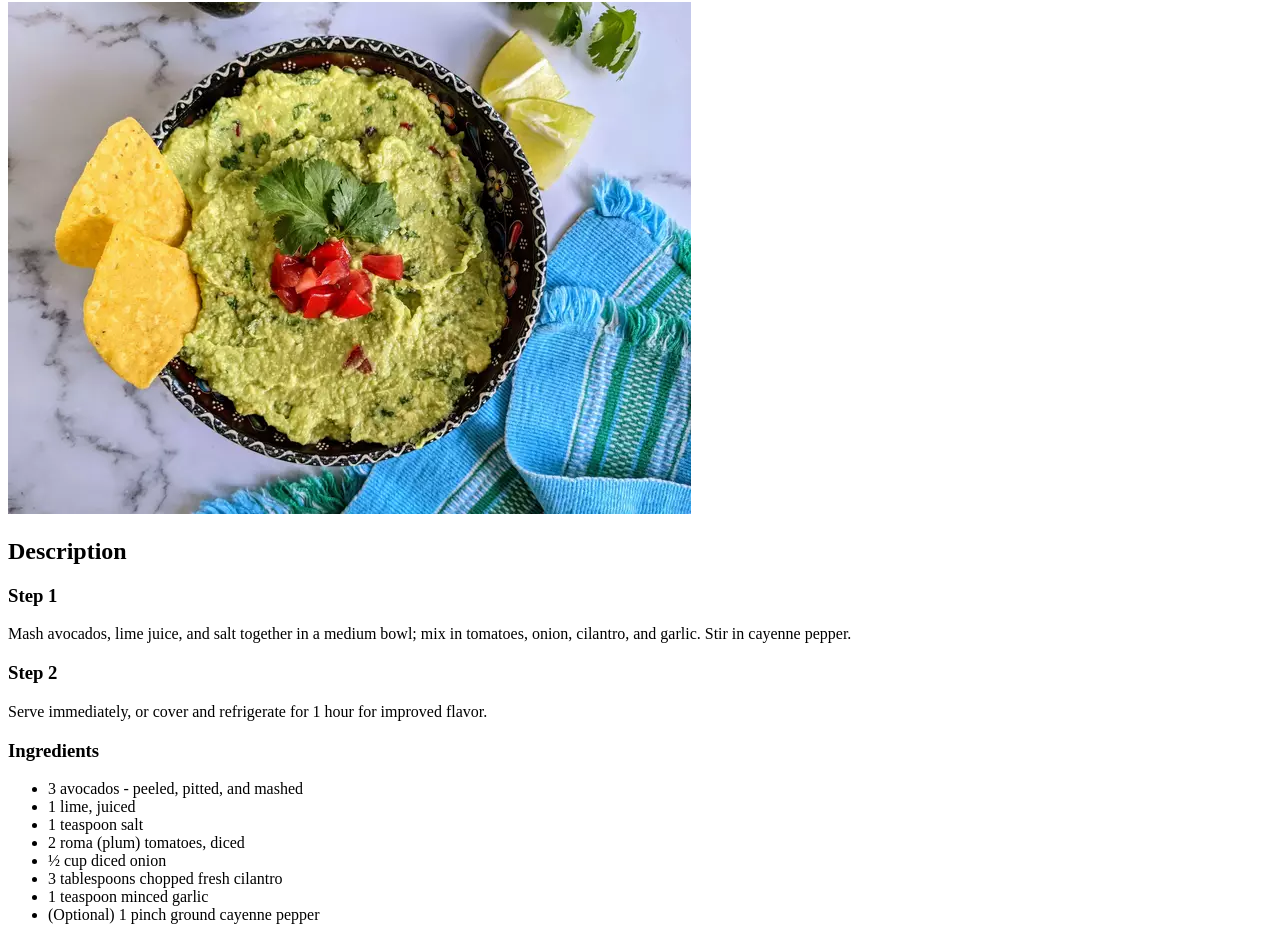
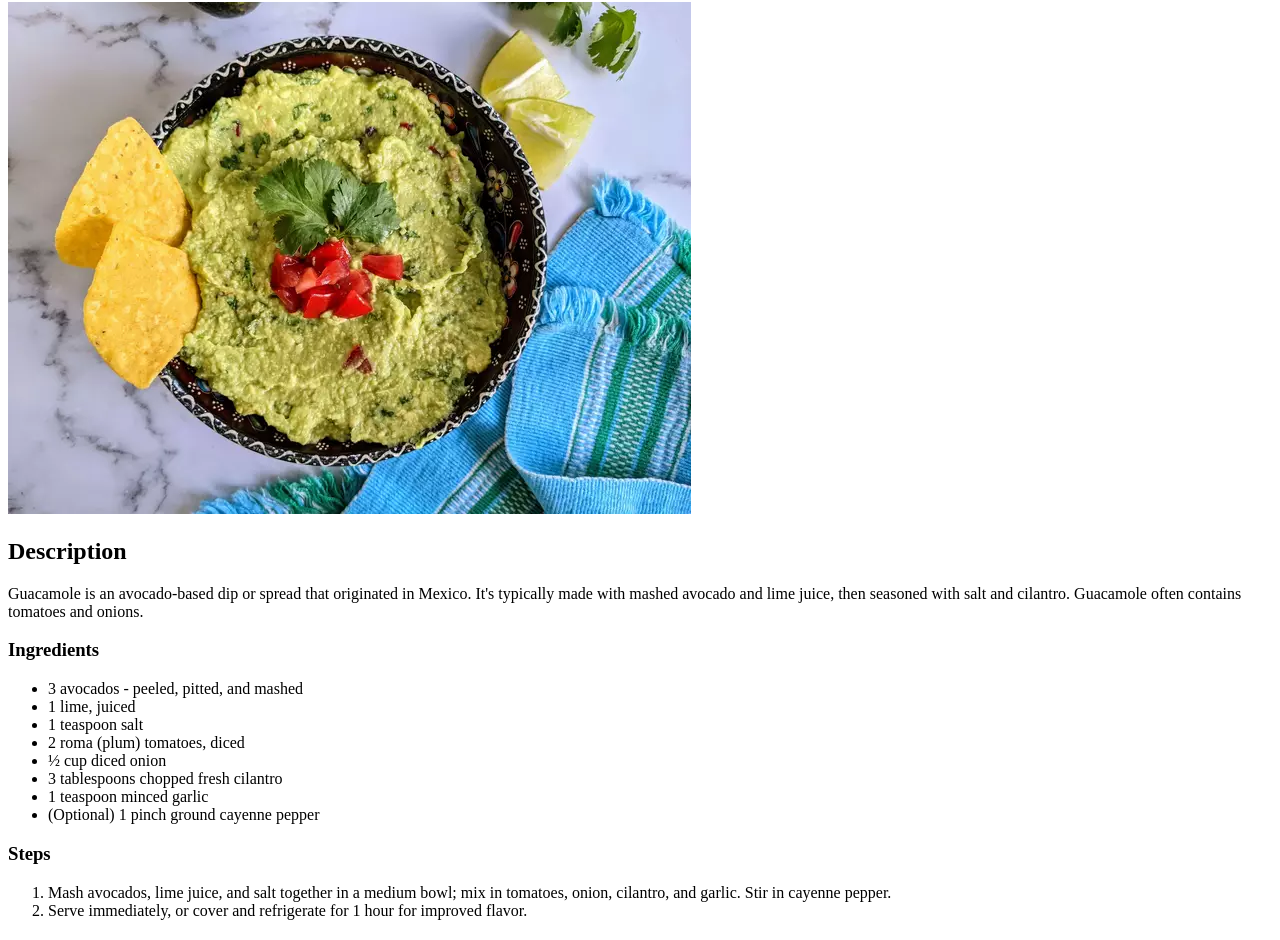
Before and after one commit to idGitHub5477/odin-recipes, a plain HTML site: page recipes/guacamole.html in a window 1280 px wide. Shown: the part 78-1018 px from the top of the page. Drawn offline with Linux system fonts and the light colour scheme.

Commit message:
guacamole.html content corrected and missing title added

```diff
--- a/recipes/guacamole.html
+++ b/recipes/guacamole.html
@@ -10,12 +10,11 @@
     <h1>Guacamole recipe</h1>
     <img src="./images/guacamole.image.webp">
     <h2>Description</h2>
-    <h3>Step 1</h3>
-    <p>Mash avocados, lime juice, and salt together in a medium bowl;
-       mix in tomatoes, onion, cilantro, and garlic. Stir in cayenne pepper.</p>
-    <h3>Step 2</h3>
-    <p>Serve immediately, or cover and refrigerate
-        for 1 hour for improved flavor.</p>
+    <p>Guacamole is an avocado-based dip or spread
+         that originated in Mexico. It's typically made with
+          mashed avocado and lime juice, then seasoned with salt
+           and cilantro. Guacamole often contains
+            tomatoes and onions.</p>
     <h3>Ingredients</h3>
     <ul>
         <li>3 avocados - peeled, pitted, and mashed</li>
@@ -26,6 +25,15 @@
         <li>3 tablespoons chopped fresh cilantro</li>
         <li>1 teaspoon minced garlic</li>
         <li>(Optional) 1 pinch ground cayenne pepper</li>
+
     </ul>
+    <h3>Steps</h3>
+        <ol>
+            <li>Mash avocados, lime juice, and salt together
+                 in a medium bowl; mix in tomatoes, onion,
+                 cilantro, and garlic. Stir in cayenne pepper.</li>
+            <li>Serve immediately, or cover and refrigerate
+                 for 1 hour for improved flavor.</li>
+        </ol>
 </body>
 </html>
```
